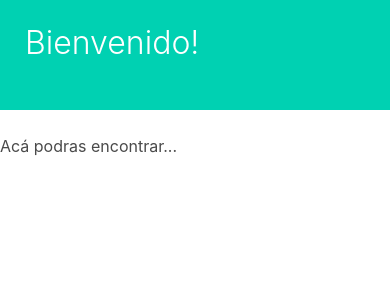
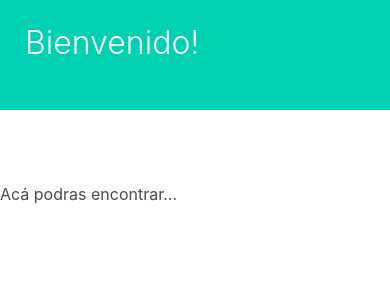
Before and after one commit to cuchoi/datosfinanzas, a Flask app: page / in a window 390 px wide. Shown: the part 52-352 px from the top of the page. Run offline with Flask 2, Linux system fonts and the light colour scheme; some libraries are stand-ins or nearby versions.

Commit message:
Agregado section y arreglado problemas para hacer scroll

```diff
--- a/app/static/css/style.css
+++ b/app/static/css/style.css
@@ -21,9 +21,13 @@
   text-align: center;
 }
 
-
 @media (max-width: 500px) {
   .tablarentabilidad td {
+    padding-left: 0;
+    padding-right: 0;
+  }
+
+  .section {
     padding-left: 0;
     padding-right: 0;
   }
--- a/app/templates/afp.html
+++ b/app/templates/afp.html
@@ -21,7 +21,6 @@
 
 {% block content %}
 
-  <br>
   <div class="tab" id="hoy">
     <div class="titlewrapper">
     <div><h3 class="is-pulled-left title is-4">Rentabilidad Diaria &#160;&#160;</h3></div>
--- a/app/templates/base.html
+++ b/app/templates/base.html
@@ -61,7 +61,6 @@
     </div>
   </nav>
 </div>
-
   {% block hero %}{% endblock %}
 
   {% with messages = get_flashed_messages() %}
@@ -76,7 +75,7 @@
   </div>
   {% endif %}
   {% endwith %}
-
+  <section class="section">
   <div class="container">
     <div class="columns">
       <div class="column is-8">
@@ -86,6 +85,8 @@
        {% block sidebar %}{% endblock %}
      </div>
    </div>
- </div>
+  </div>
+
+ </section>
 </body>
 </html>
```
